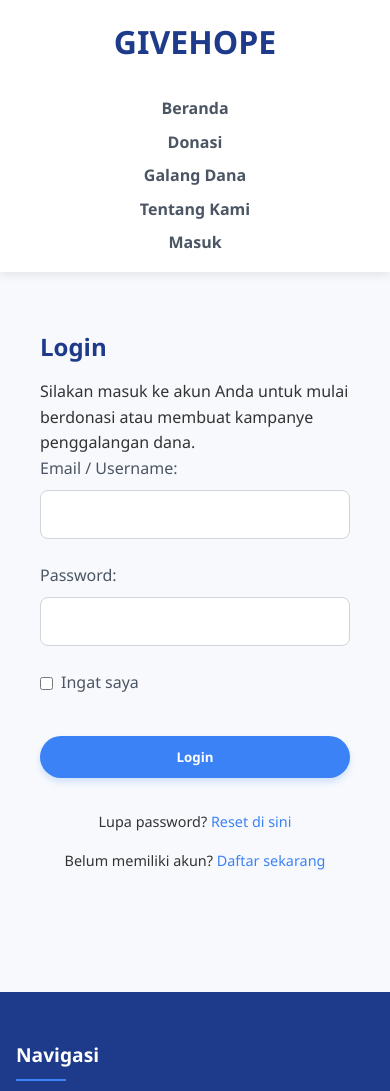
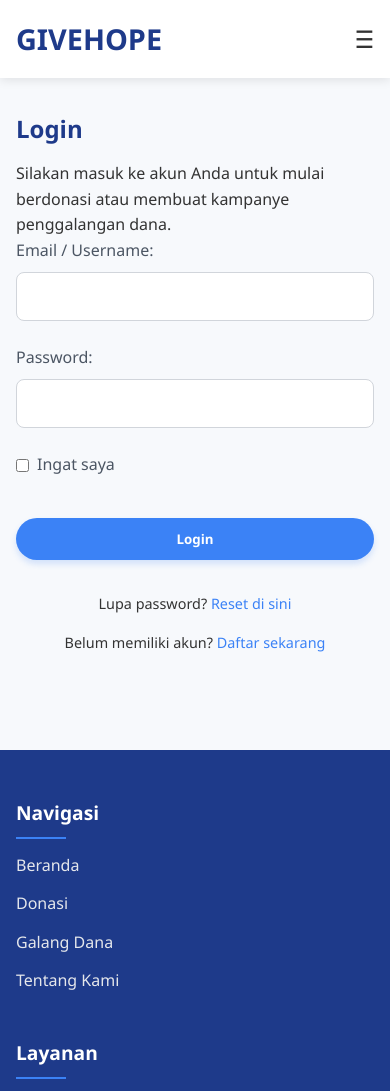
Before and after one commit to WAY28/GIVEHOPE, a plain HTML site: page login.html in a window 390 px wide. Shown: the top 1091 px of the page. Drawn offline with Linux system fonts and the light colour scheme.

Commit message:
Update login.html

```diff
--- a/login.html
+++ b/login.html
@@ -245,39 +245,41 @@
 
         /* Mobile Responsive */
         @media (max-width: 768px) {
-            header {
+            nav ul {
+                display: none;
+                position: absolute;
+                top: 100%;
+                left: 0;
+                right: 0;
+                background-color: white;
                 flex-direction: column;
-                text-align: center;
-                padding: 1rem 0.5rem;
+                padding: 1rem;
+                box-shadow: 0 5px 10px rgba(0, 0, 0, 0.1);
+                gap: 1rem;
             }
 
-            header div {
-                margin-bottom: 1rem;
+            nav ul.active {
+                display: flex;
             }
 
-            nav ul {
-                gap: 1rem;
-                flex-wrap: wrap;
-                justify-content: center;
+            .mobile-menu-icon {
+                display: block;
             }
 
-            main {
-                margin: 2rem 1rem;
-                padding: 1.5rem;
-            }
-        }
-
-        @media (max-width: 480px) {
-            nav ul {
-                flex-direction: column;
-                align-items: center;
-                gap: 0.5rem;
+            #latar-belakang {
+                padding: 3rem 1rem;
             }
 
-            footer ul {
-                flex-direction: column;
-                align-items: center;
-                gap: 0.5rem;
+            #latar-belakang h2 {
+                font-size: 2rem;
+            }
+
+            .statistik-item h3 {
+                font-size: 2rem;
+            }
+
+            .footer-navigation {
+                grid-template-columns: 1fr;
             }
         }
     </style>
@@ -285,7 +287,7 @@
 <body>
     <!-- Header -->
     <header>
-        <div>
+        <div class="logo">
             <h1>GIVEHOPE</h1>
         </div>
         <nav>
```
